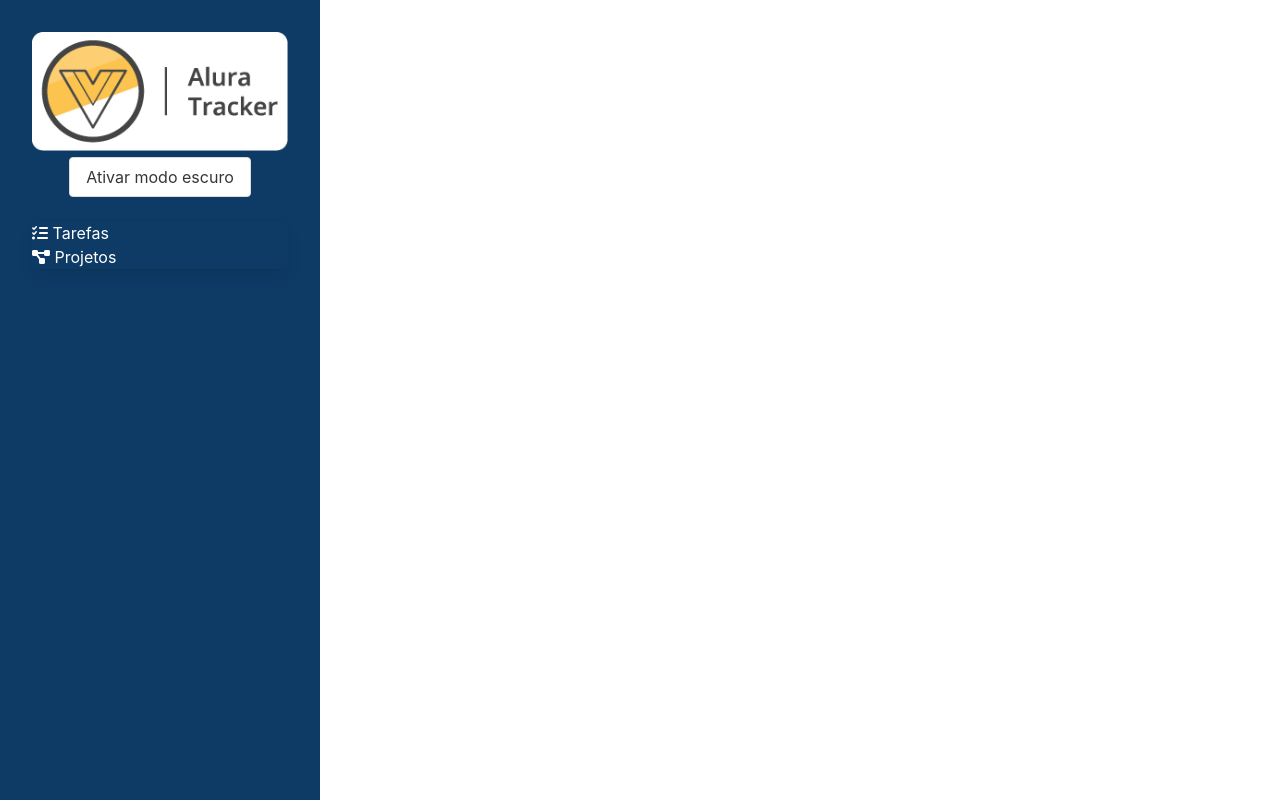
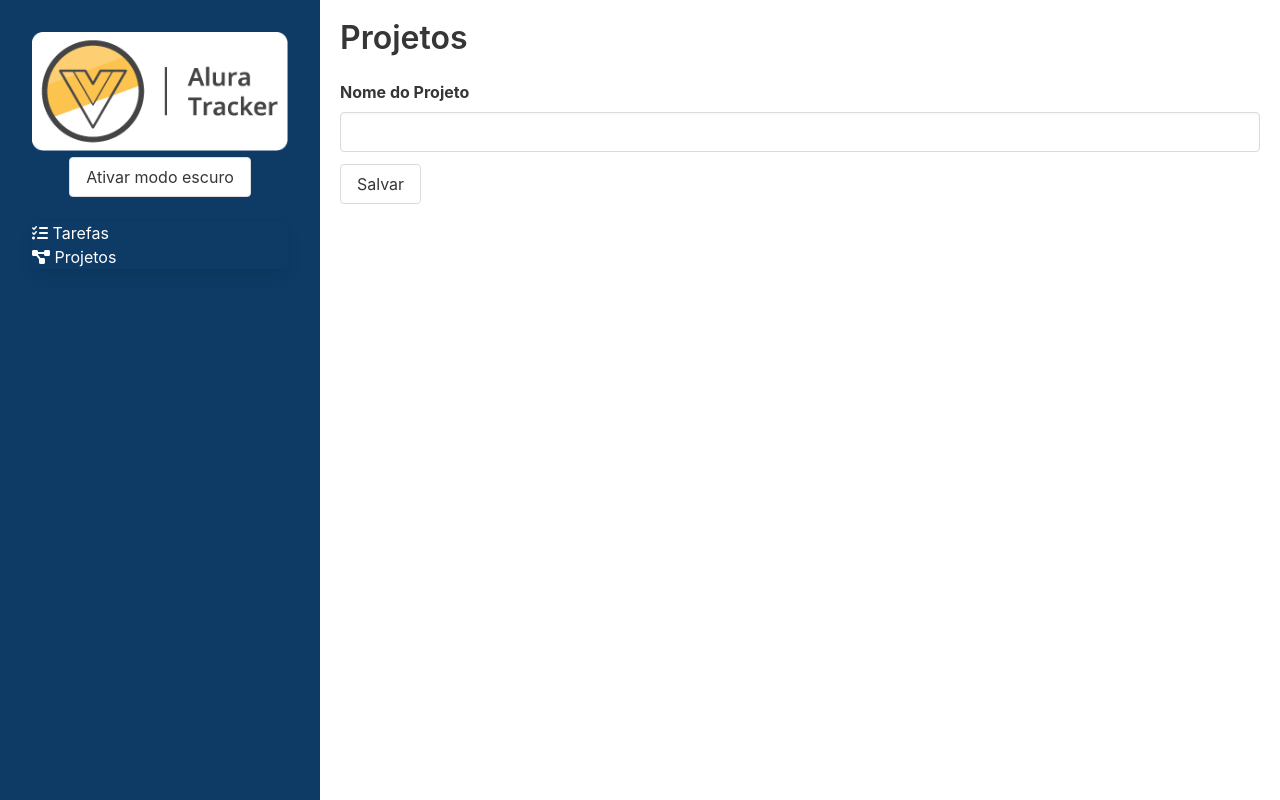
Before and after one commit to cMatheusBRibeiro/Alura-Tracker, a Vue app: page /#/projetos/1 in a window 1280 px wide. Built offline with nearby package versions, Linux system fonts and the light colour scheme.

Commit message:
#FEAT: Refatorando aba de projetos

```diff
--- a/src/router/index.ts
+++ b/src/router/index.ts
@@ -2,6 +2,7 @@
 
 import Tarefas from '../views/Tarefas.vue'
 import Projetos from '../views/Projetos.vue'
+import Formulario from '@/views/Projetos/Formulario.vue'
 
 const routes : RouteRecordRaw[] = [
     {
@@ -13,6 +14,16 @@
         path: '/projetos',
         name: 'Projetos',
         component: Projetos
+    },
+    {
+        path: '/projetos/novo',
+        name: 'Novo projeto',
+        component: Formulario
+    },
+    {
+        path: '/projetos/:id',
+        name: 'Editar projeto',
+        component: Formulario
     }
 ]
 
--- a/src/store/index.ts
+++ b/src/store/index.ts
@@ -14,7 +14,7 @@
         projetos: []
     },
     mutations: {
-        'ADICIONAR_PROJETO'(state, nomeDoProjeto: string) {
+        ADICIONAR_PROJETO(state, nomeDoProjeto: string) {
             const projeto = {
                 id: new Date().toISOString(),
                 nome: nomeDoProjeto
--- a/src/views/Projetos.vue
+++ b/src/views/Projetos.vue
@@ -1,28 +1,31 @@
 <template>
     <section class="projetos">
         <h1 class="title">Projetos</h1>
-        <form @submit.prevent="salvar">
-            <div class="field">
-                <label for="nomeDoProjeto" class="label">Nome do Projeto</label>
-                <input type="text" class="input" v-model="nomeDoProjeto" id="nomeDoProjeto">
-            </div>
-            <div class="field">
-                <button class="button" type="submit">
-                    Salvar
-                </button>
-            </div>
-        </form>
+        <router-link class="button" to="/projetos/novo">
+            <span class="icon is-small">
+                <i class="fas fa-plus"></i>
+            </span>
+            <span>Novo projeto</span>
+        </router-link>
         <table class="table is-fullwidth">
             <thead>
                 <tr>
                     <th>ID</th>
                     <th>Nome</th>
+                    <th>Ações</th>
                 </tr>
             </thead>
             <tbody>
                 <tr v-for="projeto in projetos" :key="projeto.id">
                     <td>{{ projeto.id }}</td>
                     <td>{{ projeto.nome }}</td>
+                    <td>
+                        <router-link class="button" :to="`/projetos/${projeto.id}`">
+                            <span class="icon is-small">
+                                <i class="fas fa-pencil-alt"></i>
+                            </span>
+                        </router-link>
+                    </td>
                 </tr>
             </tbody>
         </table>
@@ -35,18 +38,18 @@
 
 export default defineComponent({
     name: 'Projetos',
-    data () {
+    data() {
         return {
             nomeDoProjeto: ''
         }
     },
     methods: {
-        salvar () {
+        salvar() {
             this.store.commit('ADICIONAR_PROJETO', this.nomeDoProjeto)
             this.nomeDoProjeto = ''
         }
     },
-    setup () {
+    setup() {
         const store = useStore()
         return {
             store,
--- /dev/null
+++ b/src/views/Projetos/Formulario.vue
@@ -0,0 +1,49 @@
+<template>
+    <section class="projetos">
+        <h1 class="title">Projetos</h1>
+        <form @submit.prevent="salvar">
+            <div class="field">
+                <label for="nomeDoProjeto" class="label">Nome do Projeto</label>
+                <input type="text" class="input" v-model="nomeDoProjeto" id="nomeDoProjeto">
+            </div>
+            <div class="field">
+                <button class="button" type="submit">
+                    Salvar
+                </button>
+            </div>
+        </form>
+    </section>
+</template>
+
+<script lang="ts">
+import { useStore } from "@/store";
+import { computed, defineComponent } from "vue";
+
+export default defineComponent({
+    name: 'Projetos',
+    data () {
+        return {
+            nomeDoProjeto: ''
+        }
+    },
+    methods: {
+        salvar () {
+            this.store.commit('ADICIONAR_PROJETO', this.nomeDoProjeto)
+            this.nomeDoProjeto = ''
+            this.$router.push('/projetos')
+        }
+    },
+    setup () {
+        const store = useStore()
+        return {
+            store
+        }
+    }
+})
+</script>
+
+<style>
+.projetos {
+    padding: 1.25rem;
+}
+</style>
```
